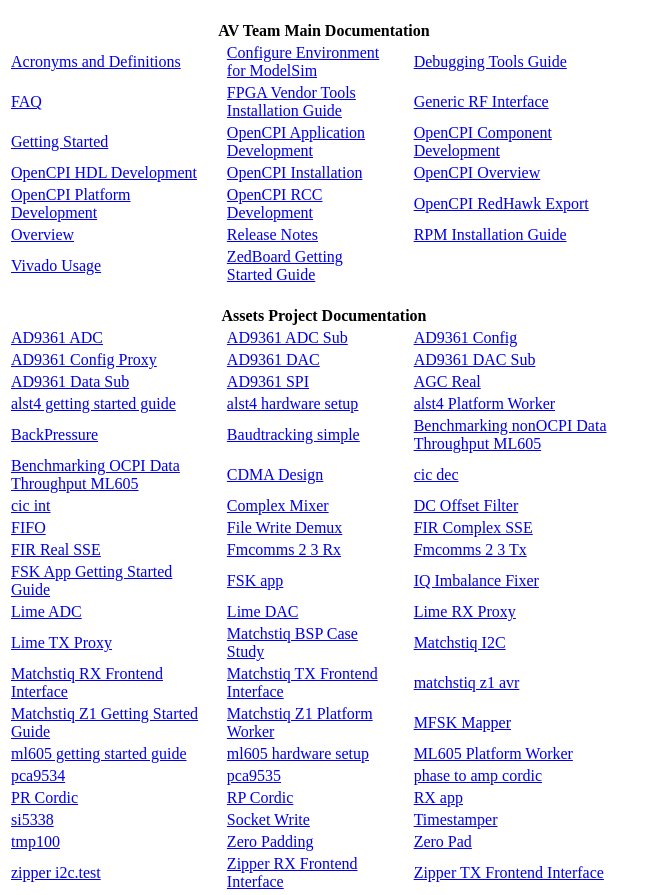
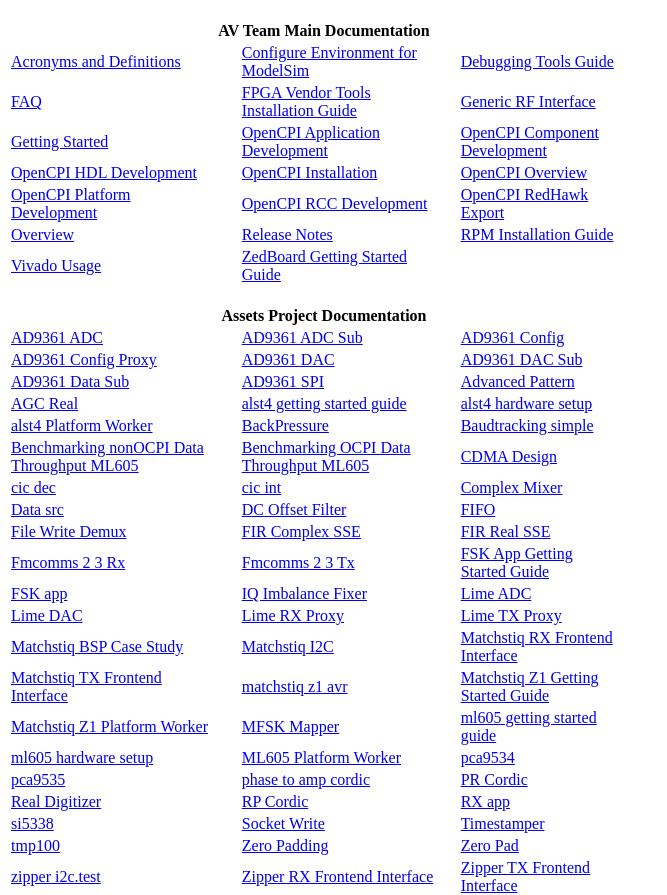
Before and after one commit to opencpi/opencpi.github.io, a plain HTML site: page index.html in a window 1280 px wide. Shown: the part 66-961 px from the top of the page, without its empty margins (0-667 px from the left). Drawn offline with Linux system fonts and the light colour scheme.

Commit message:
Three PDFs were missing in original 1.3.1 Release (AV-4146)

```diff
--- a/index.html
+++ b/index.html
@@ -62,75 +62,80 @@ padding-right:20px;
 <tr>
 <td><a href="./assets/AD9361_Data_Sub.pdf">AD9361 Data Sub</a></td>
 <td><a href="./assets/AD9361_SPI.pdf">AD9361 SPI</a></td>
-<td><a href="./assets/AGC_Real.pdf">AGC Real</a></td>
+<td><a href="./assets/Advanced_Pattern.pdf">Advanced Pattern</a></td>
 </tr>
 <tr>
+<td><a href="./assets/AGC_Real.pdf">AGC Real</a></td>
 <td><a href="./assets/alst4_getting_started_guide.pdf">alst4 getting started guide</a></td>
 <td><a href="./assets/alst4_hardware_setup.pdf">alst4 hardware setup</a></td>
-<td><a href="./assets/alst4_Platform_Worker.pdf">alst4 Platform Worker</a></td>
 </tr>
 <tr>
+<td><a href="./assets/alst4_Platform_Worker.pdf">alst4 Platform Worker</a></td>
 <td><a href="./assets/BackPressure.pdf">BackPressure</a></td>
 <td><a href="./assets/Baudtracking_simple.pdf">Baudtracking simple</a></td>
-<td><a href="./assets/Benchmarking_nonOCPI_Data_Throughput_ML605.pdf">Benchmarking nonOCPI Data Throughput ML605</a></td>
 </tr>
 <tr>
+<td><a href="./assets/Benchmarking_nonOCPI_Data_Throughput_ML605.pdf">Benchmarking nonOCPI Data Throughput ML605</a></td>
 <td><a href="./assets/Benchmarking_OCPI_Data_Throughput_ML605.pdf">Benchmarking OCPI Data Throughput ML605</a></td>
 <td><a href="./assets/CDMA_Design.pdf">CDMA Design</a></td>
-<td><a href="./assets/cic_dec.pdf">cic dec</a></td>
 </tr>
 <tr>
+<td><a href="./assets/cic_dec.pdf">cic dec</a></td>
 <td><a href="./assets/cic_int.pdf">cic int</a></td>
 <td><a href="./assets/Complex_Mixer.pdf">Complex Mixer</a></td>
-<td><a href="./assets/DC_Offset_Filter.pdf">DC Offset Filter</a></td>
 </tr>
 <tr>
+<td><a href="./assets/Data_src.pdf">Data src</a></td>
+<td><a href="./assets/DC_Offset_Filter.pdf">DC Offset Filter</a></td>
 <td><a href="./assets/FIFO.pdf">FIFO</a></td>
+</tr>
+<tr>
 <td><a href="./assets/File_Write_Demux.pdf">File Write Demux</a></td>
 <td><a href="./assets/FIR_Complex_SSE.pdf">FIR Complex SSE</a></td>
+<td><a href="./assets/FIR_Real_SSE.pdf">FIR Real SSE</a></td>
 </tr>
 <tr>
-<td><a href="./assets/FIR_Real_SSE.pdf">FIR Real SSE</a></td>
 <td><a href="./assets/Fmcomms_2_3_Rx.pdf">Fmcomms 2 3 Rx</a></td>
 <td><a href="./assets/Fmcomms_2_3_Tx.pdf">Fmcomms 2 3 Tx</a></td>
+<td><a href="./assets/FSK_App_Getting_Started_Guide.pdf">FSK App Getting Started Guide</a></td>
 </tr>
 <tr>
-<td><a href="./assets/FSK_App_Getting_Started_Guide.pdf">FSK App Getting Started Guide</a></td>
 <td><a href="./assets/FSK_app.pdf">FSK app</a></td>
 <td><a href="./assets/IQ_Imbalance_Fixer.pdf">IQ Imbalance Fixer</a></td>
+<td><a href="./assets/Lime_ADC.pdf">Lime ADC</a></td>
 </tr>
 <tr>
-<td><a href="./assets/Lime_ADC.pdf">Lime ADC</a></td>
 <td><a href="./assets/Lime_DAC.pdf">Lime DAC</a></td>
 <td><a href="./assets/Lime_RX_Proxy.pdf">Lime RX Proxy</a></td>
+<td><a href="./assets/Lime_TX_Proxy.pdf">Lime TX Proxy</a></td>
 </tr>
 <tr>
-<td><a href="./assets/Lime_TX_Proxy.pdf">Lime TX Proxy</a></td>
 <td><a href="./assets/Matchstiq_BSP_Case_Study.pdf">Matchstiq BSP Case Study</a></td>
 <td><a href="./assets/Matchstiq_I2C.pdf">Matchstiq I2C</a></td>
+<td><a href="./assets/Matchstiq_RX_Frontend_Interface.pdf">Matchstiq RX Frontend Interface</a></td>
 </tr>
 <tr>
-<td><a href="./assets/Matchstiq_RX_Frontend_Interface.pdf">Matchstiq RX Frontend Interface</a></td>
 <td><a href="./assets/Matchstiq_TX_Frontend_Interface.pdf">Matchstiq TX Frontend Interface</a></td>
 <td><a href="./assets/matchstiq_z1_avr.pdf">matchstiq z1 avr</a></td>
+<td><a href="./assets/Matchstiq_Z1_Getting_Started_Guide.pdf">Matchstiq Z1 Getting Started Guide</a></td>
 </tr>
 <tr>
-<td><a href="./assets/Matchstiq_Z1_Getting_Started_Guide.pdf">Matchstiq Z1 Getting Started Guide</a></td>
 <td><a href="./assets/Matchstiq_Z1_Platform_Worker.pdf">Matchstiq Z1 Platform Worker</a></td>
 <td><a href="./assets/MFSK_Mapper.pdf">MFSK Mapper</a></td>
+<td><a href="./assets/ml605_getting_started_guide.pdf">ml605 getting started guide</a></td>
 </tr>
 <tr>
-<td><a href="./assets/ml605_getting_started_guide.pdf">ml605 getting started guide</a></td>
 <td><a href="./assets/ml605_hardware_setup.pdf">ml605 hardware setup</a></td>
 <td><a href="./assets/ML605_Platform_Worker.pdf">ML605 Platform Worker</a></td>
+<td><a href="./assets/pca9534.pdf">pca9534</a></td>
 </tr>
 <tr>
-<td><a href="./assets/pca9534.pdf">pca9534</a></td>
 <td><a href="./assets/pca9535.pdf">pca9535</a></td>
 <td><a href="./assets/phase_to_amp_cordic.pdf">phase to amp cordic</a></td>
+<td><a href="./assets/PR_Cordic.pdf">PR Cordic</a></td>
 </tr>
 <tr>
-<td><a href="./assets/PR_Cordic.pdf">PR Cordic</a></td>
+<td><a href="./assets/Real_Digitizer.pdf">Real Digitizer</a></td>
 <td><a href="./assets/RP_Cordic.pdf">RP Cordic</a></td>
 <td><a href="./assets/RX_app.pdf">RX app</a></td>
 </tr>
```
Also changed, not shown: 3 other files.
